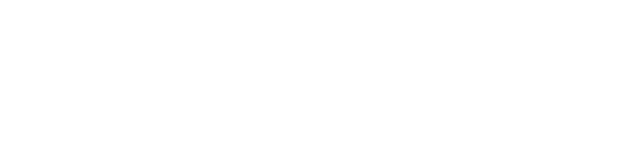
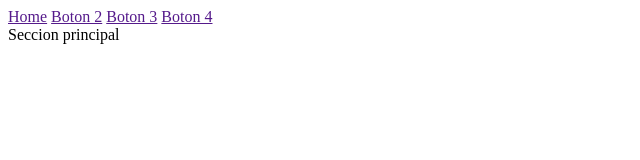
Before and after one commit to jdelangel/html-test, a plain HTML site: page Index.html in a window 1280 px wide. Shown: the whole page, without its empty margins (0-640 px from the left). Drawn offline with Linux system fonts and the light colour scheme.

Commit message:
Se agrego barra de nav

```diff
--- a/Index.html
+++ b/Index.html
@@ -4,6 +4,14 @@
         <link rel="stylesheet" href="content/css/site.css" />
     </head>
     <body>
-
+        <div class="navbar">
+            <div class="item_navbar">
+                <a href="">Home</a>
+                <a href="">Boton 2</a>
+                <a href="">Boton 3</a>
+                <a href="">Boton 4</a>
+            </div>
+        </div>
+        <section>Seccion principal </section>
     </body>
 </html>
```
